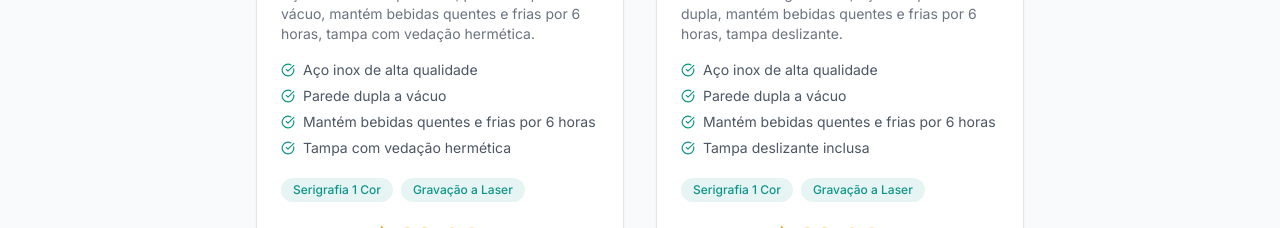
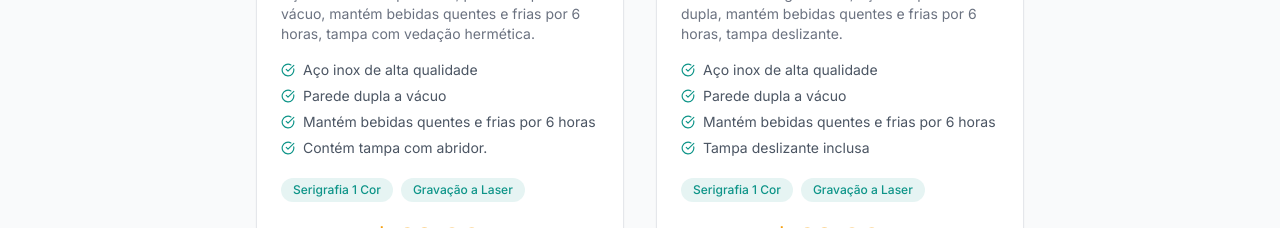
Before and after one commit to gugarbarski-blip/APP-OFICAIL-CLICK-, a React (Vite) app: page / in a window 1280 px wide. Shown: the part 1520-1748 px from the top of the page. Built offline with nearby package versions, Linux system fonts and the light colour scheme.

Commit message:
Corrige descrição da tampa do copo 475ml (#20)
https://claude.ai/code/session_01ApQxHXURHScuD9Nmt1p3Qt

Co-authored-by: Claude <noreply@anthropic.com>

```diff
--- a/types.ts
+++ b/types.ts
@@ -29,7 +29,7 @@ export const PRODUCTS: Record<ProductId, ProductDef> = {
       'Aço inox de alta qualidade',
       'Parede dupla a vácuo',
       'Mantém bebidas quentes e frias por 6 horas',
-      'Tampa com vedação hermética',
+      'Contém tampa com abridor.',
       'Capacidade: 475ml',
       'Cor: Preto fosco',
       'Altura: 17,1 cm',
```
